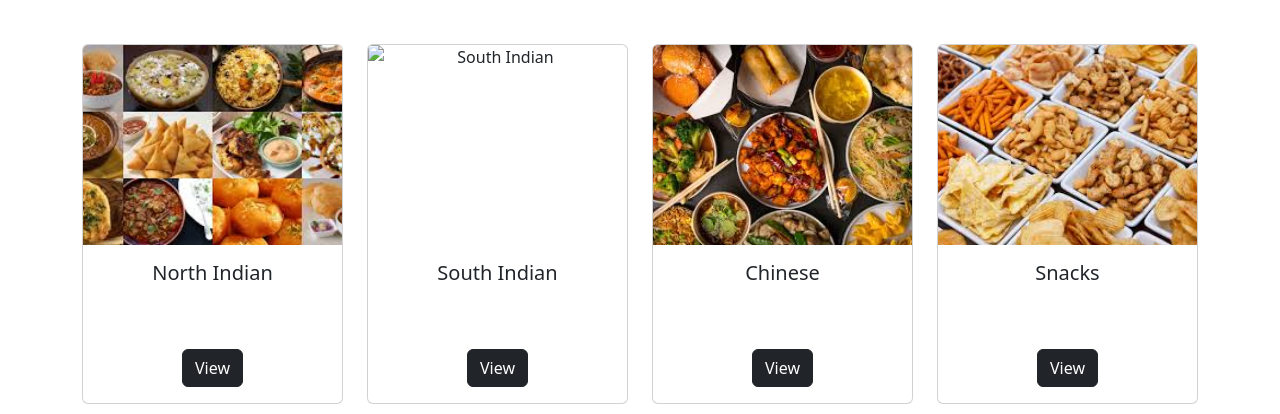
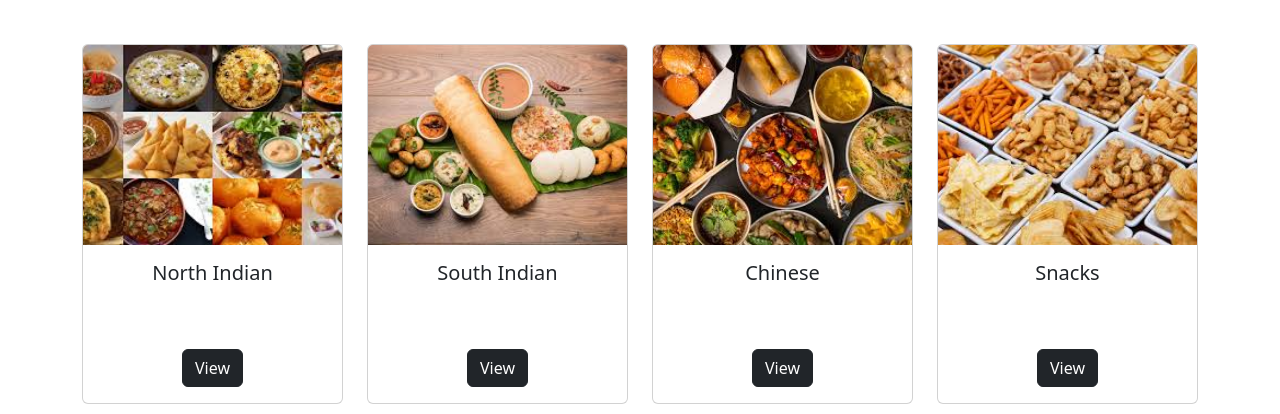
Before and after one commit to Devansh1Bhardwaj/BiteExpress.github.io, a plain HTML site: page index.html in a window 1280 px wide. Shown: the part 386-800 px from the top of the page. Drawn offline with nearby package versions, Linux system fonts and the light colour scheme.

Commit message:
Add files via upload

```diff
--- a/index.html
+++ b/index.html
@@ -60,7 +60,7 @@
     </div>
     <div class="col-md-3">
       <div class="card">
-        <img src="./images/southindia food.jpeg food.jpeg" class="card-img-top" alt="South Indian">
+        <img src="./images/southindia food.jpeg" class="card-img-top" alt="South Indian">
         <div class="card-body">
           <h5 class="card-title">South Indian</h5>
           <a href="southIndian.html" class="btn btn-dark">View</a>
```
